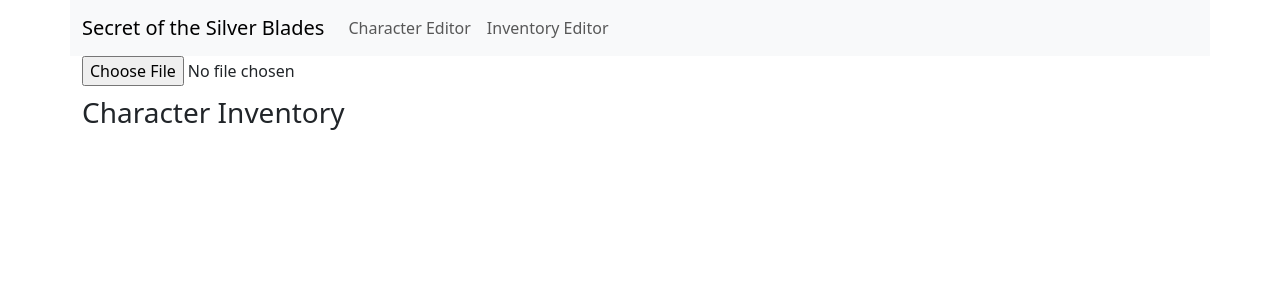
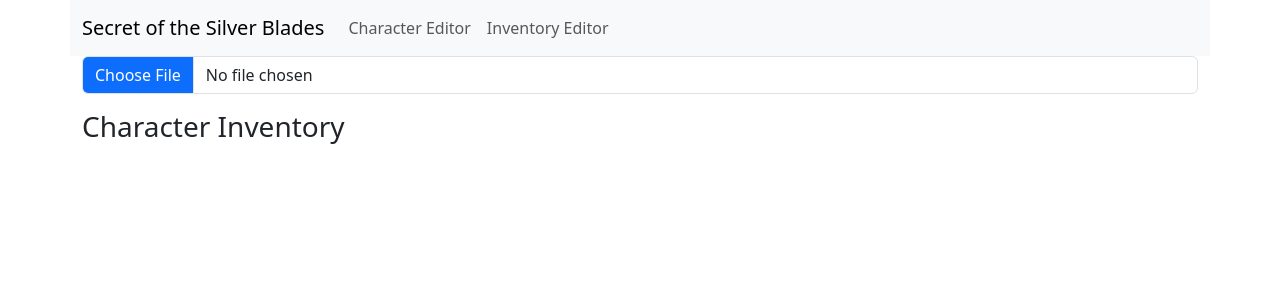
Before and after one commit to robotlions/goldboxeditor, a React (Create React App) app: page /inventoryedit in a window 1280 px wide. Shown: the top 300 px of the page. Built offline with nearby package versions, Linux system fonts and the light colour scheme.

Commit message:
item edit box shows at all times now, also updated button styling

```diff
--- a/src/App.css
+++ b/src/App.css
@@ -14,3 +14,8 @@
     margin-bottom: 10px;
     font-size: 20px;
 }
+
+#fileSelect::file-selector-button{
+    background-color: #0d6efd;
+    color: white;
+}
--- a/src/Components/InventoryEdit.js
+++ b/src/Components/InventoryEdit.js
@@ -5,6 +5,7 @@
   const [selectedFile, setSelectedFile] = useState(null);
   const [dataArray, setDataArray] = useState(null);
   const [loadedItem, setLoadedItem] = useState(null);
+  const [unsavedChanges, setUnsavedChanges] = useState(false);
 
   function loadFile(file) {
     if (document.querySelector("#fileSelect").value === "") {
@@ -29,18 +30,13 @@
   function ItemEditModule(props) {
     let tempArray = dataArray;
 
-    const [displayName1, setDisplayName1] = useState(
-      itemValues[tempArray[parseInt(Object.keys(loadedItem)) + 49]]
-    );
-    const [displayName2, setDisplayName2] = useState(
-      itemValues[tempArray[parseInt(Object.keys(loadedItem)) + 48]]
-    );
-    const [displayName3, setDisplayName3] = useState(
-      itemValues[tempArray[parseInt(Object.keys(loadedItem)) + 47]]
-    );
+    const [displayName1, setDisplayName1] = useState("");
+    const [displayName2, setDisplayName2] = useState("");
+    const [displayName3, setDisplayName3] = useState("");
     const [updated, setUpdated] = useState(true);
 
     useEffect(() => {
+      if (loadedItem) {
         setDisplayName1(
           itemValues[tempArray[parseInt(Object.keys(loadedItem)) + 49]]
         );
@@ -50,10 +46,13 @@
         setDisplayName3(
           itemValues[tempArray[parseInt(Object.keys(loadedItem)) + 47]]
         );
+      }
     }, [tempArray, updated]);
 
     function ValueModule(props) {
-      const [valueState, setValueState] = useState(tempArray[props.value] || null);
+      const [valueState, setValueState] = useState(
+        tempArray[props.value] || null
+      );
 
       function saveValue() {
         tempArray[props.value] = valueState;
@@ -157,20 +156,75 @@
             </div>
           </div>
           <div className="card-footer row d-flex flex-row-reverse">
-
             <button
-            style={{maxWidth: 200}}
+              style={{ maxWidth: 200 }}
               className="btn btn-primary shadow"
-              onClick={() => setLoadedItem(null)}
+              onClick={() => {setLoadedItem(null);setUnsavedChanges(true)}}
             >
               Done Editing
             </button>
-
           </div>
         </div>
       ) : null;
 
-    return mainDisplay;
+    const emptySelect = (
+      <select
+        className="form-select"
+        defaultValue={0}
+        aria-label="Item value dropdown"
+        onChange={(e) => {
+          tempArray[props.value] = e.target.value;
+        }}
+      >
+        <option disabled value={0}></option>
+      </select>
+    );
+
+    const emptyDisplay = (
+      <div className="card">
+        <div className="card-header row">
+          <div id="cardTitle" className="card-title">
+            <h5 style={{ color: "transparent" }}>Easter Egg secret message</h5>
+          </div>
+        </div>
+        <div className="card-body"></div>
+        <div className="row">
+          <div className="col-3">
+            Type: <input type="text" disabled style={{ width: "30%" }} />
+          </div>
+          <div className="col-3">
+            Bonus: <input type="text" disabled style={{ width: "30%" }} />
+          </div>
+          <div className="col-3">
+            Charges: <input type="text" disabled style={{ width: "30%" }} />
+          </div>
+          <div className="col-3">
+            Ammo: <input type="text" disabled style={{ width: "30%" }} />
+          </div>
+        </div>
+        <div style={{ marginTop: 20 }} className="row">
+          <div className="col-3">
+            Weight: <input type="text" disabled style={{ width: "30%" }} />
+          </div>
+        </div>
+        <div style={{ marginTop: 20 }} className="row">
+          <h5>Rename</h5>
+        </div>
+
+        <div className="row">
+          <div className="col-4">{emptySelect}</div>
+          <div className="col-4">{emptySelect}</div>
+          <div className="col-4">{emptySelect}</div>
+        </div>
+        <div className="card-footer row d-flex flex-row-reverse">
+          <button className="btn" disabled style={{ maxWidth: 200 }}>
+            No Item Selected
+          </button>
+        </div>
+      </div>
+    );
+
+    return loadedItem ? mainDisplay : emptyDisplay;
   }
 
   function ItemListModule() {
@@ -271,7 +325,8 @@
       </div>
 
       <div className="row">
-        {loadedItem ? <ItemEditModule /> : <h4>Select item to edit</h4>}
+        {/* {loadedItem ? <ItemEditModule /> : <h4>Select item to edit</h4>} */}
+        <ItemEditModule />
       </div>
     </>
   );
@@ -289,17 +344,30 @@
     <div>
       <div className="row" style={{ minHeight: 40 }}>
         <div className="col-md">
+          <div class="mb-3">
             <input
+              class="form-control"
+              type="file"
               id="fileSelect"
-            type="file"
               accept=".stf"
               onChange={(e) => {
                 setSelectedFile(e.target.files[0]);
                 loadFile(e.target.files[0]);
               }}
             />
-          {dataArray && loadedItem === null ? (
+          </div>
+
+
+        </div>
+      </div>
+      <div className="row">
+        <h3>Character Inventory</h3>
+
+        {dataArray ? mainDisplay : null}
+      </div>
+      {unsavedChanges === true && !loadedItem ? (
             <button
+            style={{marginTop: 20}}
               className="btn btn-success shadow"
               onClick={() => exportSaveFile()}
             >
@@ -307,12 +375,5 @@
             </button>
           ) : null}
     </div>
-      </div>
-      <div className="row">
-        <h3>Character Inventory</h3>
-
-        {dataArray ? mainDisplay : null}
-      </div>
-    </div>
   );
 }
```
Lines whose indentation alone changed are shown as unchanged.
